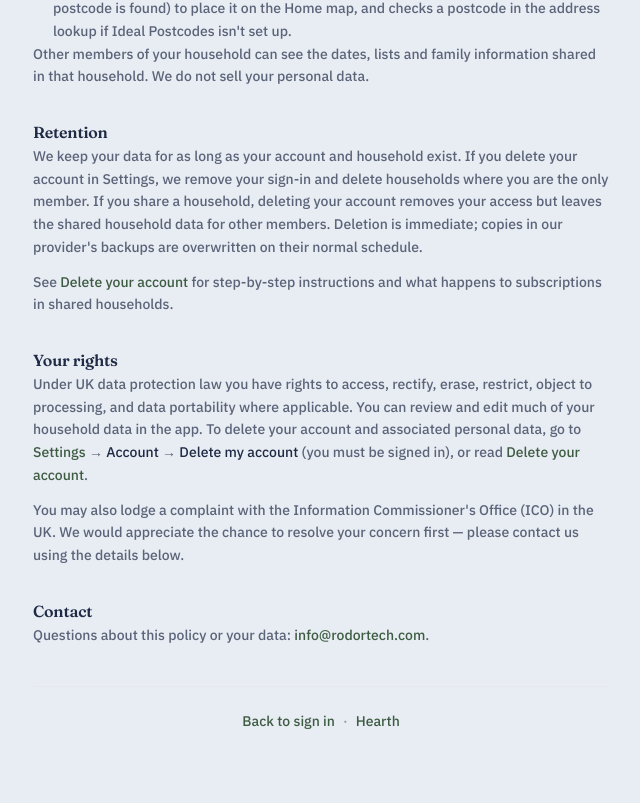
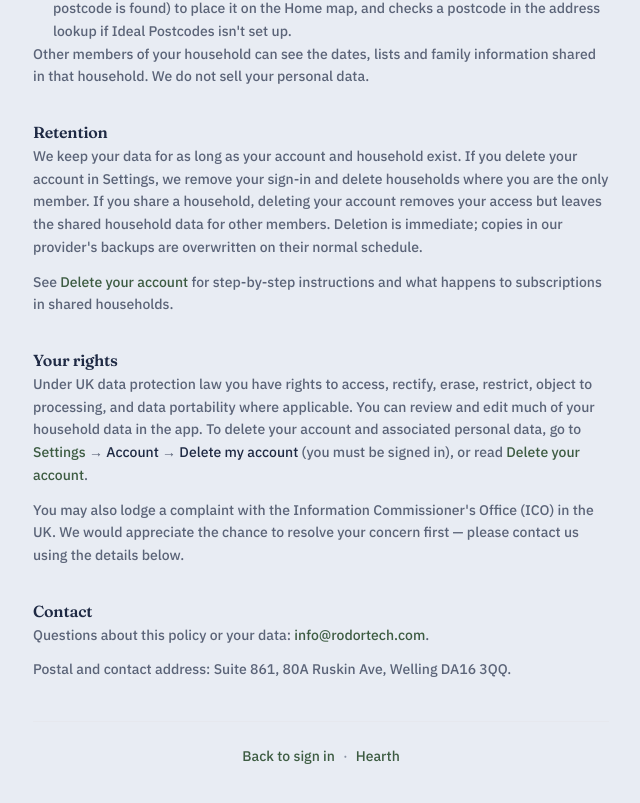
Before and after one commit to rodor1155/homeapp, a Next.js app: page /privacy in a window 1280 px wide. Shown: the part 1866-2669 px from the top of the page, without its empty margins (319-959 px from the left). Built offline with nearby package versions, Linux system fonts and the light colour scheme.

Commit message:
Show the Welling postal address on the privacy page (#27)
Co-authored-by: Claude Sonnet 5.5 <noreply@anthropic.com>

```diff
--- a/app/privacy/page.tsx
+++ b/app/privacy/page.tsx
@@ -225,6 +225,10 @@ export default function PrivacyPage() {
               </a>
               .
             </p>
+            <p>
+              Postal and contact address: Suite 861, 80A Ruskin Ave, Welling
+              DA16 3QQ.
+            </p>
           </section>
         </article>
 
```
Also changed, not shown: 1 other file (tests, documents, lock files or other folders).
